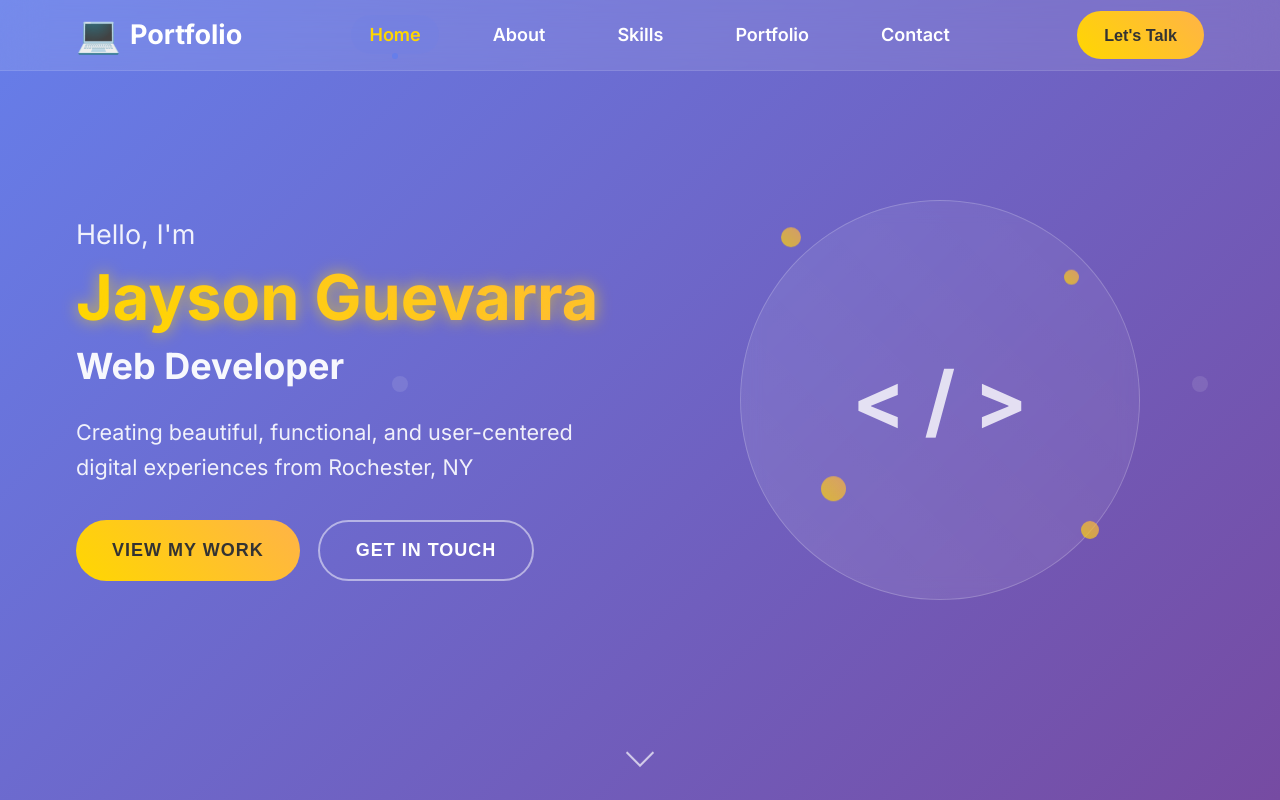
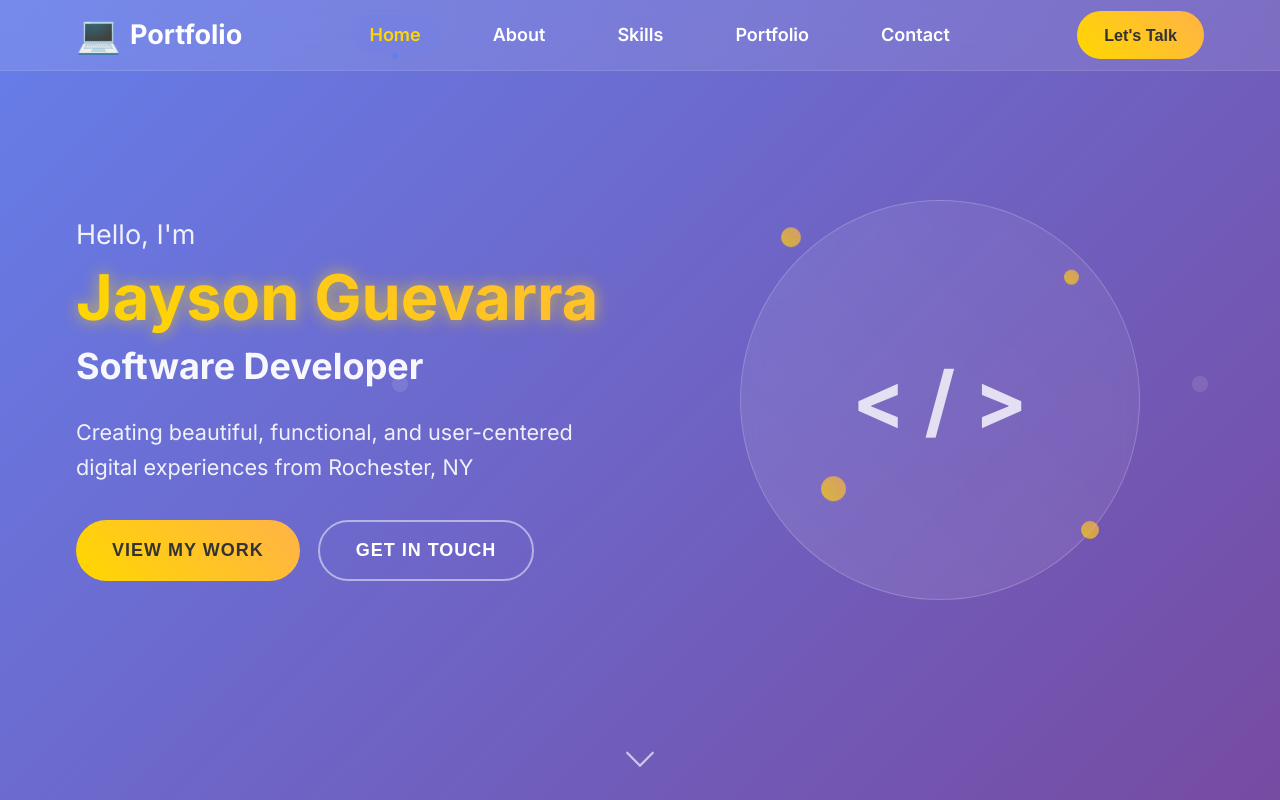
Before and after one commit to jzon-03/about-me, an Angular app: page / in a window 1280 px wide. Shown: the top 800 px of the page. Built offline with nearby package versions, Linux system fonts and the light colour scheme.

Commit message:
Title update

```diff
--- a/src/app/components/hero/hero.component.ts
+++ b/src/app/components/hero/hero.component.ts
@@ -6,7 +6,7 @@ import { Component } from '@angular/core';
   styleUrls: ['./hero.component.scss']
 })
 export class HeroComponent {
-  title = 'Web Developer';
+  title = 'Software Developer';
   subtitle = 'Creating beautiful, functional, and user-centered digital experiences from Rochester, NY';
   name = 'Jayson Guevarra';
 
```
